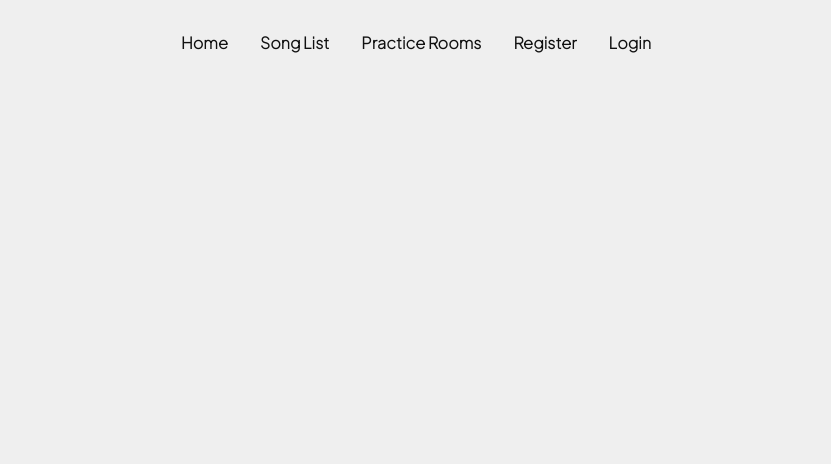
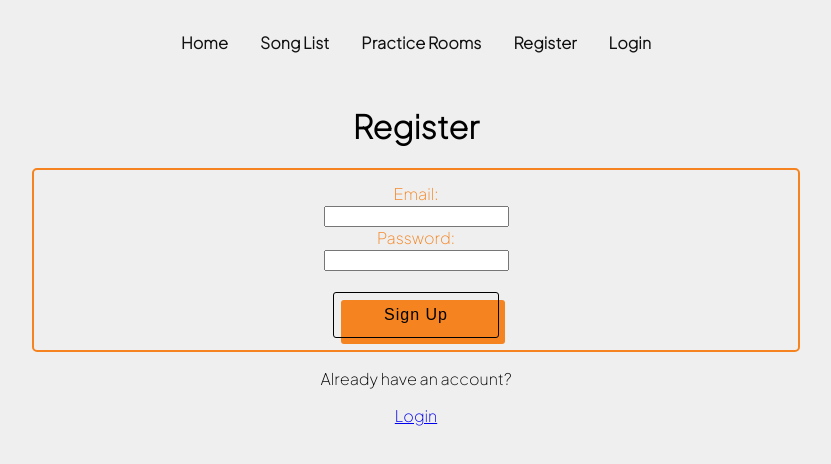
Before and after one commit to Bitchachos/master-melody-client, a React (Create React App) app: page /signup in a window 1280 px wide. Shown: the top 464 px of the page, without its empty margins (224-1055 px from the left). Built offline with nearby package versions, Linux system fonts and the light colour scheme; no server answers.

Commit message:
create register page + css

```diff
--- a/src/App.js
+++ b/src/App.js
@@ -10,6 +10,7 @@ import EditSong from './components/EditSong';
 import RehearsalList from './pages/RehearsalList';
 import AddRehearsal from './components/AddRehearsal';
 import EditRehearsal from './components/EditRehearsal';
+import RegisterPage from './pages/RegisterPage';
 
 
 function App() {
@@ -55,6 +56,7 @@ function App() {
         <Route path="/rehearsals" element={<RehearsalList rehearsals={rehearsals} callbackRehearsals={fetchRehearsals}/>}/>
         <Route path="/rehearsals/create" element={<AddRehearsal rehearsals={rehearsals} callbackRehearsalById={fetchRehearsals} songs={songs} callbackSongList={fetchSongs}/>}/>
         <Route path="/rehearsals/:rehearsalId/edit" element={<EditRehearsal rehearsals={rehearsals} callbackRehearsals={fetchRehearsals}/>}/>
+        <Route path="signup" element={<RegisterPage/>}/>
       </Routes>
     </div>
   );
--- a/src/components/Navbar.js
+++ b/src/components/Navbar.js
@@ -8,7 +8,7 @@ function Navbar(){
             <NavLink to="/" className="underline-animation">Home</NavLink>
             <NavLink to="/songs" className="underline-animation">Song List</NavLink>
             <NavLink to="/rehearsals" className="underline-animation">Practice Rooms</NavLink>
-            <NavLink to="#" className="underline-animation">Register</NavLink>
+            <NavLink to="/signup" className="underline-animation">Register</NavLink>
             <NavLink to="#" className="underline-animation">Login</NavLink>
         </nav>
     )
--- /dev/null
+++ b/src/pages/RegisterPage.js
@@ -0,0 +1,69 @@
+import { useState } from "react";
+import { Link, useNavigate } from "react-router-dom";
+import axios from "axios";
+import "./RegisterPage.css";
+import "../components/AddSong.css"
+
+
+function RegisterPage(props) {
+
+    const [email, setEmail] = useState("");
+    const [password, setPassword] = useState("");
+
+    // const [errorMessage, setErrorMessage] = useState(undefined);
+
+    const navigate = useNavigate();
+
+    const handleRegisterSubmit = (e) => {
+        e.preventDefault();
+
+        const requestBody = { email, password };
+
+        axios.post(`${process.env.REACT_APP_API_URL}/auth/signup`, requestBody)
+            .then((response) => {
+                navigate('/login');
+            })
+            .catch((error) => {
+                const errorDescription = error.response.data.message;
+                console.log("error creating account", errorDescription)
+                // setErrorMessage(errorDescription);
+            })
+    };
+
+
+    return (
+        <div className="RegisterPage">
+            <h1>Register</h1>
+
+            {/* {errorMessage && <p className="error-message">{errorMessage}</p>} */}
+
+            <form className="forms" onSubmit={handleRegisterSubmit}>
+                <label>Email:</label>
+                <input
+                    type="email"
+                    name="email"
+                    value={email}
+                    required={true}
+                    onChange={(e) => setEmail(e.target.value)}
+                />
+
+                <label>Password:</label>
+                <input
+                    type="password"
+                    name="password"
+                    value={password}
+                    required={true}
+                    onChange={(e) => setPassword(e.target.value)}
+                />
+                <br/>
+                <br/>
+                <button className="button-52" type="submit">Sign Up</button>
+            </form>
+
+            <p>Already have an account?</p>
+            <Link to={"/login"}> Login</Link>
+        </div>
+    )
+}
+
+export default RegisterPage;
```
Also changed, not shown: src/pages/RegisterPage.css (added).
